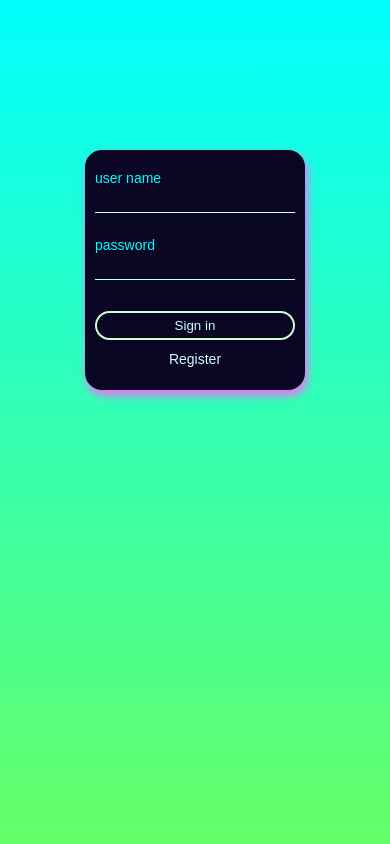
After one commit to dangtienhung/php-duan1_nhom9-xoss-fashion, a PHP site: page /login.html in a window 390 px wide. The commit adds this page. Run offline with PHP 8.4, Linux system fonts and the light colour scheme.

Commit message:
login and register

```diff
--- a/public/layout/css/style.css
+++ b/public/layout/css/style.css
@@ -487,5 +487,296 @@ html {
 /* code css phần details(sản phẩm chi tiết) */
 /* code css phần cart */
 /* code css phần login */
+
+/* code giao diện phần login*/
+
+/*khai báo biến*/
+:root {
+  /* khai báo màu*/
+  --pink1-color : #ffccff;
+  --pink2-color : #ff66ff;
+  --pink3-color : #ff1aff;
+
+  --red1-color : #ffcccc;
+  --red2-color : #ff6666;
+  --red3-color : #e65235;
+  --red4-color : #ff3333;
+
+  --yellow1-color: #ffffcc;
+  --yellow2-color: #ffff66;
+  --yellow3-color: #cc9900;
+
+  --green1-color : #ccffcc;
+  --green2-color : #66ff66;
+  --green3-color : #009933;
+
+  --white-color : white;
+
+  --aqua1-color : #ccffff;
+  --aqua2-color : #00ffff;
+  --aqua3-color : #0088cc;
+
+  --violet1-color : #ccccff;
+  --violet2-color : #9999ff;
+  --violet3-color : #9933ff;
+
+  --blue1-color : #33ccff;
+  --blue2-color : #0099cc;
+  --blue3-color : #003566;
+  --blue4-color : #241f40;
+  --blue5-color : #0b0624;
+
+  /*khai báo font*/
+  --font-size : 400;
+
+}
+.log__container {
+  width: 100%;
+  height: 100vh;
+  padding: 15rem;
+  background: linear-gradient(to top , var(--green2-color),var(--aqua2-color));
+}
+
+.log__main {
+  width: 35rem;
+  height: 30rem;
+  margin: 0 auto;
+  padding: 5rem;
+  background: var(--blue5-color);
+  box-shadow: 0.2rem 0.7rem 1rem var(--pink2-color);
+  -webkit-border-radius: 2rem;
+  -moz-border-radius: 2rem;
+  -o-border-radius: 2rem;
+  border-radius: 2rem;
+}
+
+.log__box {
+  width: 100%;
+  height: 6rem;
+  margin: 0.7rem 0;
+}
+
+.log__title {
+  color: var(--aqua2-color);
+  font-size: 1.4rem;
+  /* padding: 0.2rem 0; */
+  width:100%;
+}
+
+.log__title:hover {
+  color: var(--yellow2-color);
+}
+
+.log__input {
+  width: 100%;
+  margin: 0 auto;
+  padding: 0.5rem;
+  background: var(--blue5-color);
+  border: none;
+  border-bottom: 0.15rem solid var(--aqua1-color);
+  color: var(--aqua1-color);
+}
+
+.log__sub {
+  background: var(--blue5-color);
+  border: 0.2rem solid var(--green1-color);
+  border-radius: 1.5rem;
+  padding: 0.6rem 2.5rem;
+  color: var(--aqua1-color);
+  margin-top: 1rem;
+  margin-bottom:0.8rem;
+}
+
+.log__sub:hover {
+  background: var(--aqua1-color);
+  color: var(--blue5-color);
+}
+
+.log__a {
+  font-size: 1.4rem;
+  color: var(--aqua1-color);
+}
+
+.log__a:hover {
+  color:var(--red3-color);
+  text-decoration: underline;
+}
+
+/*reponsive tablet*/
+@media all and (max-width:76.8rem)  {
+  .log__container {
+    width: 100%;
+    height: 100vh;
+    padding: 15rem 3rem;
+    background: linear-gradient(to top , var(--green2-color),var(--aqua2-color));
+  }
+  .log__main {
+    width: 35rem;
+    height: 30rem;
+    padding: 1rem;
+    background: var(--blue5-color);
+    box-shadow: 0.2rem 0.5rem 1rem var(--pink2-color);
+    -webkit-border-radius: 1.7rem;
+    -moz-border-radius: 1.7rem;
+    -o-border-radius: 1.7rem;
+    border-radius: 1.7rem;
+  }
+}
+
+/*reponsive phoneX*/
+@media all and (max-width:38rem) {
+  .log__container {
+    width: 100%;
+    height: 100vh;
+    padding: 15rem 3rem;
+    background: linear-gradient(to top , var(--green2-color),var(--aqua2-color));
+  }
+  .log__main {
+    width: 22rem;
+    height: 24rem;
+    margin: 0 auto;
+    padding: 1rem;
+    box-shadow: 0.2rem 0.5rem 1rem var(--pink2-color);
+    -webkit-border-radius: 1.7rem;
+    -moz-border-radius: 1.7rem;
+    -o-border-radius: 1.7rem;
+    border-radius: 1.7rem;
+  }
+  .log__input {
+    width: 100%;
+    margin: 0 auto;
+    padding: 0.4rem 1rem;
+    background: var(--blue5-color);
+    border: none;
+    border-bottom: 0.1rem solid var(--aqua1-color);
+    color: var(--aqua1-color);
+  }
+  .log__sub {
+    padding: 0.5rem;
+    width: 100%;
+  }
+  .log__a {
+    text-align: center;
+  }
+}
+
 /* code css phần register */
+
+.regis__container {
+  width: 100%;
+  height: 100vh;
+  padding: 7rem;
+  background: linear-gradient(to top , var(--green2-color),var(--aqua2-color));
+}
+
+.regis__main {
+  width: 45rem;
+  height: 40rem;
+  margin: 0 auto;
+  padding: 5rem;
+  background: var(--blue5-color);
+  box-shadow: 0.2rem 0.7rem 1rem var(--pink2-color);
+  -webkit-border-radius: 2rem;
+  -moz-border-radius: 2rem;
+  -o-border-radius: 2rem;
+  border-radius: 2rem;
+}
+
+.regis__box {
+  width: 100%;
+  height: 6rem;
+  margin: 0.5rem 0;
+}
+
+.regis__title {
+  color: var(--aqua2-color);
+  font-size: 1.4rem;
+  /* padding: 0.2rem 0; */
+  width:100%;
+}
+
+.regis__title:hover {
+  color: var(--yellow2-color);
+}
+
+.regis__input {
+  width: 100%;
+  margin: 0 auto;
+  padding: 0.5rem;
+  background: var(--blue5-color);
+  border: none;
+  border-bottom: 0.15rem solid var(--aqua1-color);
+  color: var(--aqua1-color);
+}
+
+.regis__sub {
+  background: var(--blue5-color);
+  border: 0.2rem solid var(--green1-color);
+  border-radius: 1.5rem;
+  padding: 0.6rem 2.5rem;
+  color: var(--aqua1-color);
+  margin-top: 1rem;
+  margin-bottom:0.8rem;
+}
+
+.regis__sub:hover {
+  background: var(--aqua1-color);
+  color: var(--blue5-color);
+}
+
+/*reponsive tablet*/
+@media all and (max-width:76.8rem)  {
+  .regis__container {
+    width: 100%;
+    height: 100vh;
+    padding: 7rem 3rem;
+    background: linear-gradient(to top , var(--green2-color),var(--aqua2-color));
+  }
+  .regis__main {
+    width: 45rem;
+    height: 40rem;
+    padding: 1rem;
+    background: var(--blue5-color);
+    box-shadow: 0.2rem 0.5rem 1rem var(--pink2-color);
+    -webkit-border-radius: 1.7rem;
+    -moz-border-radius: 1.7rem;
+    -o-border-radius: 1.7rem;
+    border-radius: 1.7rem;
+  }
+}
+
+/*reponsive phoneX*/
+@media all and (max-width:38rem) {
+  .regis__container {
+    width: 100%;
+    height: 100vh;
+    padding: 10rem 3rem;
+    background: linear-gradient(to top , var(--green2-color),var(--aqua2-color));
+  }
+  .regis__main {
+    width: 29rem;
+    height: 36rem;
+    margin: 0 auto;
+    padding: 1rem;
+    box-shadow: 0.2rem 0.5rem 1rem var(--pink2-color);
+    -webkit-border-radius: 1.7rem;
+    -moz-border-radius: 1.7rem;
+    -o-border-radius: 1.7rem;
+    border-radius: 1.7rem;
+  }
+  .regis__input {
+    width: 100%;
+    margin: 0 auto;
+    padding: 0.4rem 1rem;
+    background: var(--blue5-color);
+    border: none;
+    border-bottom: 0.1rem solid var(--aqua1-color);
+    color: var(--aqua1-color);
+  }
+  .regis__sub {
+    padding: 0.5rem;
+    width: 100%;
+  }
+}
+
 /* ---- end ---- *//*# sourceMappingURL=style.css.map */
--- /dev/null
+++ b/public/layout/login.html
@@ -0,0 +1,27 @@
+<!DOCTYPE html>
+<html lang="en">
+<head>
+    <meta charset="UTF-8">
+    <meta http-equiv="X-UA-Compatible" content="IE=edge">
+    <meta name="viewport" content="width=device-width, initial-scale=1.0">
+    <link rel="icon" type="image/x-icon" href="./images/favicon.ico">
+    <title>Login</title>
+    <link rel="stylesheet" href="./css/style.css">
+</head>
+<body>
+    <div class="log__container">
+        <form action="#" method="post" class="log__main">
+            <div class="log__box">
+                <label for="" class="log__title">user name</label> <br>
+                <input type="text" name="name" id="" class="log__input">
+            </div>
+            <div class="log__box">
+                <label for="" class="log__title">password</label><br>
+                <input type="password" name="pass" id="" class="log__input">
+            </div>
+            <input type="submit" value="Sign in" class="log__sub"><br>
+            <a href="./register.html" class="log__a"><p>Register</p></a>
+        </form>
+    </div>
+</body>
+</html>
```
Also changed, not shown: public/layout/cart.html (added, +12 -0 lines), public/layout/register.html (added, +34 -0 lines), README.md.
